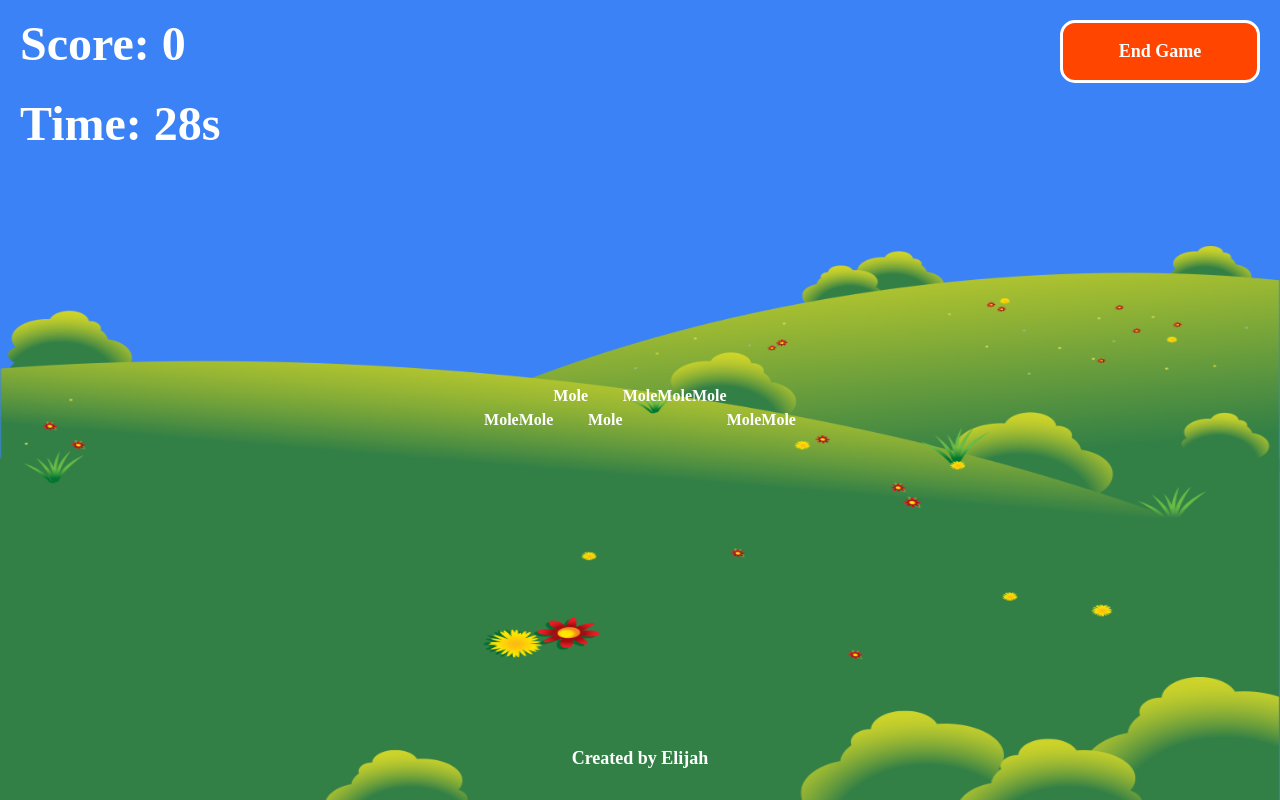
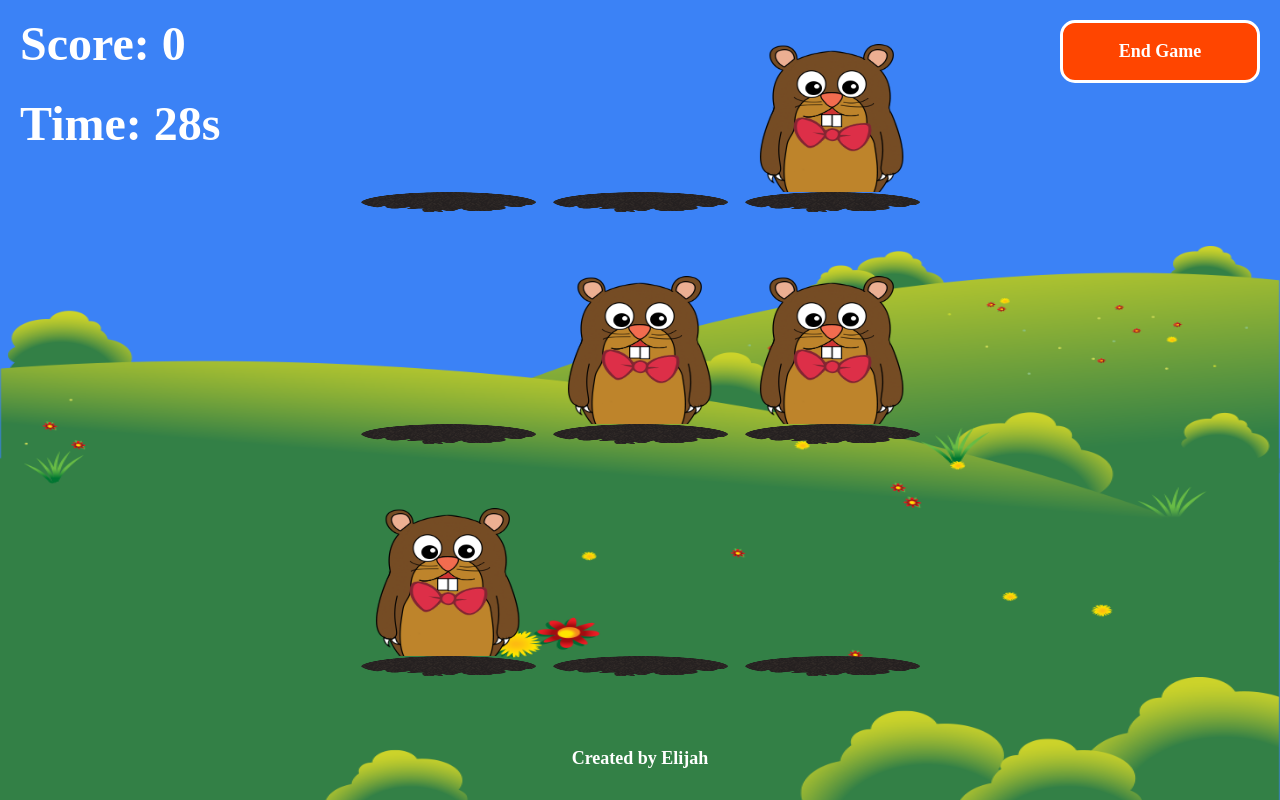
Before and after one commit to eedelosreyes2/whac-a-nft, a Next.js app: page / in a window 1280 px wide. Both pictures are taken after a click on the button "Connect Wallet". Built offline with nearby package versions, Linux system fonts and the light colour scheme.

Commit message:
moles styling

```diff
--- a/components/Game.tsx
+++ b/components/Game.tsx
@@ -1,5 +1,6 @@
 // Game thanks to - https://www.smashingmagazine.com/2021/05/get-started-whac-a-mole-react-game/
 import { useEffect, useRef, useState } from 'react';
+import Image from 'next/image';
 import gsap from 'gsap';
 
 const TIME_LIMIT = 30000;
@@ -71,9 +72,12 @@ const Mole = ({ onWhack, points, delay, speed, pointsMin = 10 }) => {
   };
 
   return (
-    <div className="mole-hole">
-      <button className="mole" ref={buttonRef} onClick={whack}>
-        Mole
+    <div
+      className="w-24 h-24 sm:w-32 sm:h-32 md:w-48 md:h-48
+      pt-5 flex flex-col overflow-hidden"
+    >
+      <button ref={buttonRef} onClick={whack}>
+        <Image src="/mole.png" width={175} height={175} alt="mole" />
       </button>
     </div>
   );
@@ -148,7 +152,8 @@ const Game = () => {
 
   return (
     <div
-      className="min-h-screen w-full flex flex-col items-center text-center font-bold pt-32"
+      className="min-h-screen w-full flex flex-col items-center
+        text-center font-bold pt-32 pb-32 lg:pb-64 relative"
       style={{
         backgroundImage: "url('/game-bg.png')",
         backgroundSize: '100% 100%',
@@ -174,7 +179,7 @@ const Game = () => {
       )}
 
       {playing && (
-        <div className="sm:pt-64">
+        <>
           <button className="button absolute top-5 right-5" onClick={endGame}>
             End Game
           </button>
@@ -182,8 +187,11 @@ const Game = () => {
             <Score value={score} />
             <Timer time={TIME_LIMIT} onEnd={endGame} />
           </div>
-          <div className="flex">
+
+          <div className="absolute left-0 right-0 m-auto max-w-4xl bottom-20 sm:pb-[3vh]">
+            <div className="flex flex-wrap lg:max-w-2xl justify-center mx-auto">
               {moles.map(({ delay, speed, points }, index) => (
+                <div>
                   <Mole
                     key={index}
                     onWhack={onWhack}
@@ -191,9 +199,14 @@ const Game = () => {
                     delay={delay}
                     speed={speed}
                   />
+                  <div className="h-10">
+                    <Image src="/hole.png" width={175} height={20} alt="mole" />
+                  </div>
+                </div>
               ))}
             </div>
           </div>
+        </>
       )}
 
       {finished && (
--- a/styles/globals.css
+++ b/styles/globals.css
@@ -4,6 +4,11 @@
 
 * {
   font-family: 'Fredoka One', cursive;
+}
+
+img {
+  pointer-events: none;
+  user-select: none;
 }
 
 @layer components {
```
Also changed, not shown: public/hole.png (added), public/mole.png (added). Lines whose indentation alone changed are shown as unchanged.
